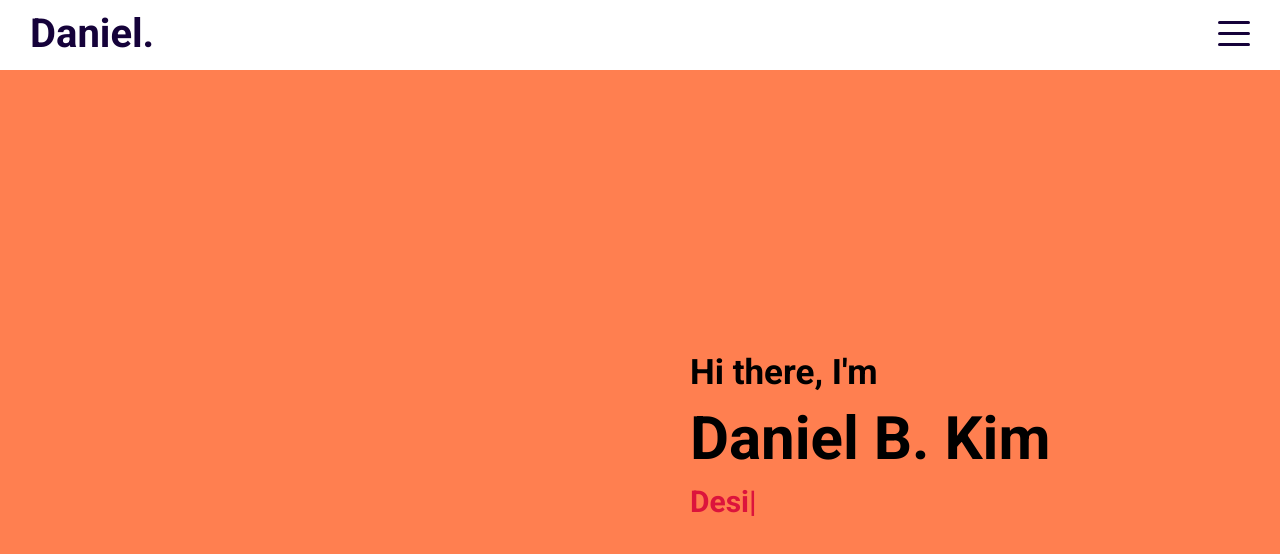
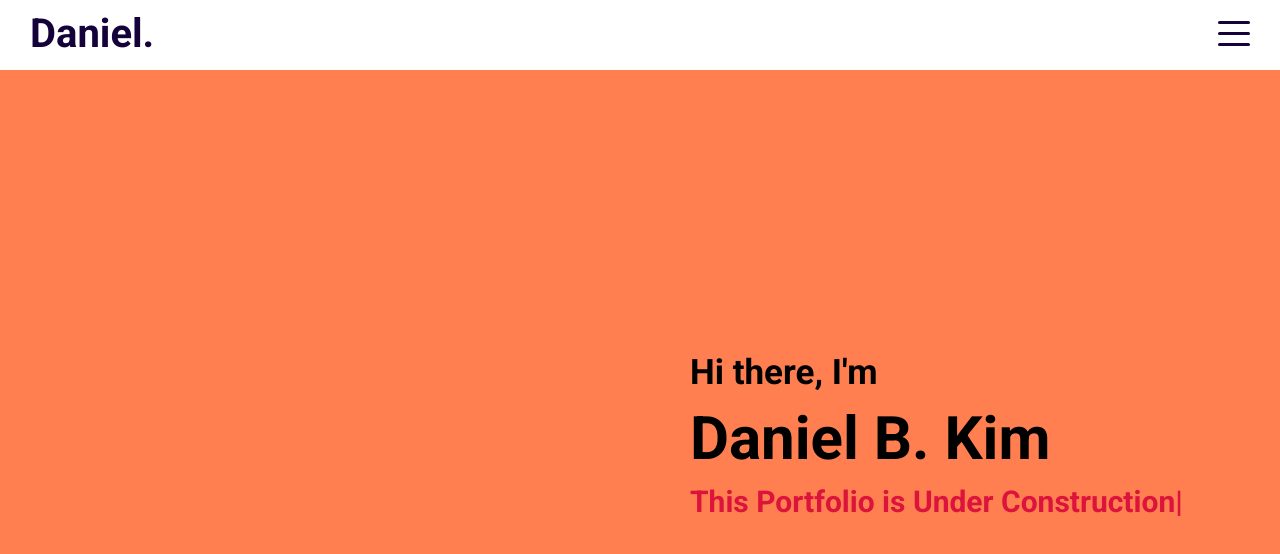
Before and after one commit to danielbkim/danielbkim.github.io, a React (Create React App) app: page / in a window 1280 px wide. Shown: the top 554 px of the page. Built offline with nearby package versions, Linux system fonts and the light colour scheme.

Commit message:
adds under construction for deployment

```diff
--- a/src/components/Intro/Intro.jsx
+++ b/src/components/Intro/Intro.jsx
@@ -10,7 +10,8 @@ export default function Intro() {
         init(textRef.current, {
             showCursor: true,
             backDelay: 1500,
-            strings: ["Software Engineer", "Designer", "Woodworker", "Photographer", "Creator"]
+            // strings: ["Software Engineer", "Designer", "Woodworker", "Photographer", "Creator"]
+            strings: ["This Portfolio is Under Construction"]
         });
     }, []);
 
```
